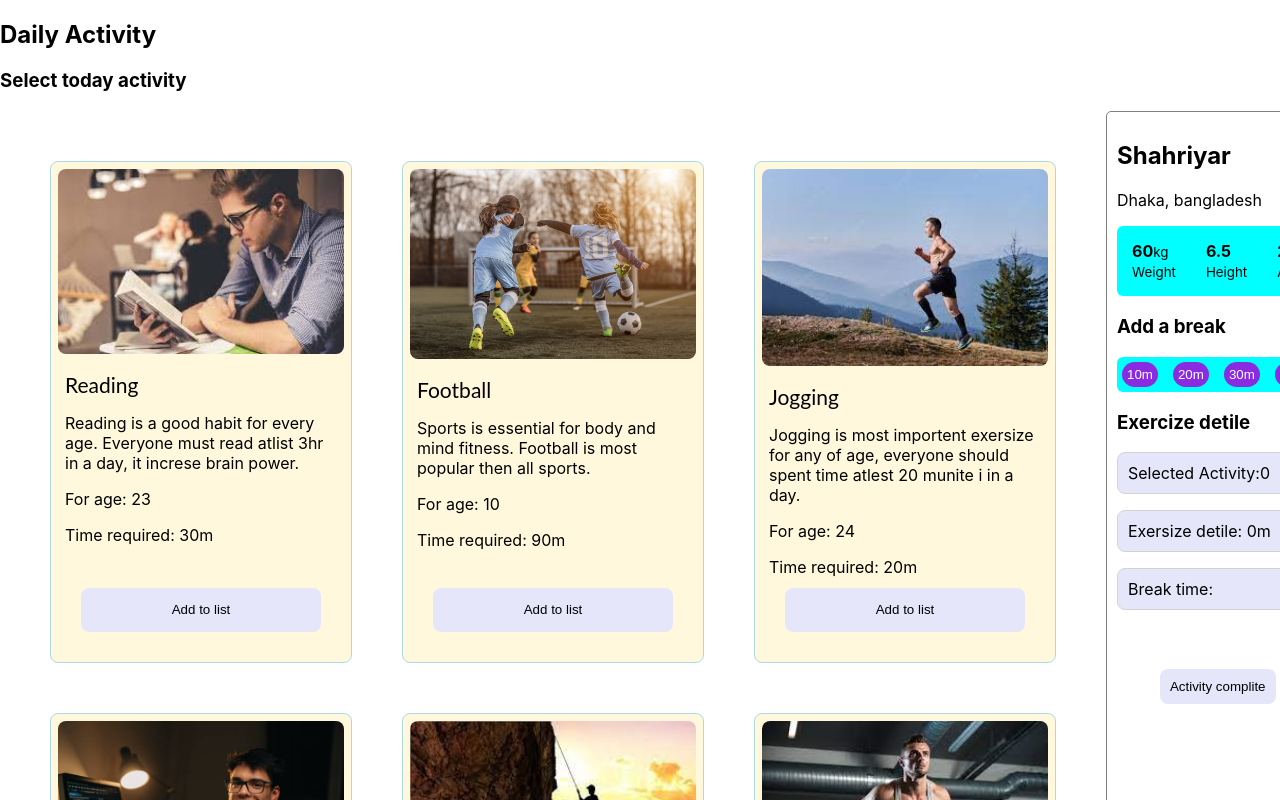
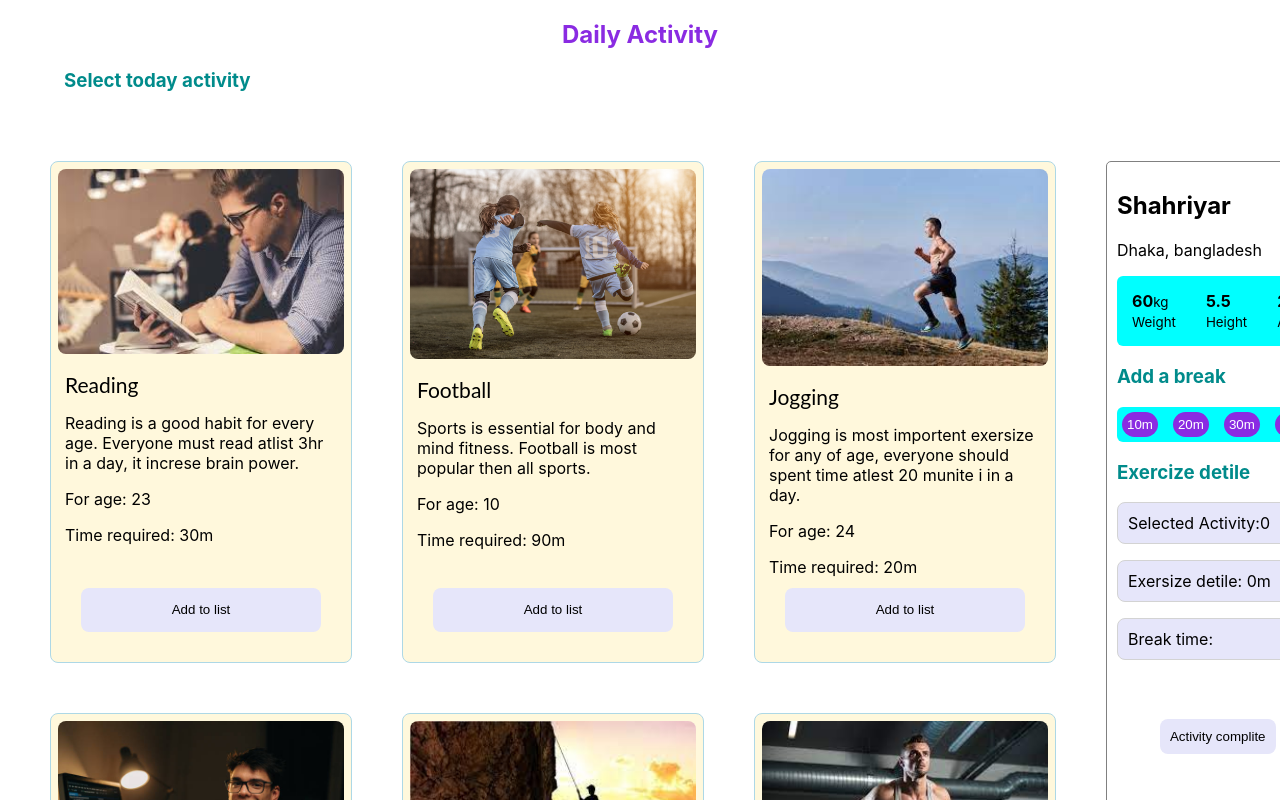
Before and after one commit to Shahriyar001/daily-activity, a React (Create React App) app: page / in a window 1280 px wide. Shown: the top 800 px of the page. Built offline with nearby package versions, Linux system fonts and the light colour scheme.

Commit message:
final commit

```diff
--- a/src/Componant/Cart/Cart.css
+++ b/src/Componant/Cart/Cart.css
@@ -1,9 +1,14 @@
+h3 {
+    color: darkcyan;
+}
+
 .cart {
     border: 1px solid gray;
     border-radius: 5px;
     height: 1050px;
     padding: 10px;
     margin-right: 15px;
+    margin-top: 50px;
 }
 
 @media screen and (max-width:1100px) {
--- a/src/Componant/Cart/Cart.js
+++ b/src/Componant/Cart/Cart.js
@@ -18,7 +18,7 @@ const Cart = ({ data }) => {
                 <p>Dhaka, bangladesh</p>
                 <div className='personal-info'>
                     <p><b>60</b><small>kg</small> <br /> <small>Weight</small></p>
-                    <p><b>6.5</b><br /><small>Height</small></p>
+                    <p><b>5.5</b><br /><small>Height</small></p>
                     <p><b>25</b><small>yrs</small> <br />
                         <small>Age</small></p>
                 </div>
--- a/src/Componant/Header/Header.css
+++ b/src/Componant/Header/Header.css
@@ -0,0 +1,4 @@
+h1 {
+    color: blueviolet;
+    text-align: center;
+}
--- a/src/Componant/Home/Home.css
+++ b/src/Componant/Home/Home.css
@@ -1,3 +1,8 @@
+.selection-part {
+    color: darkcyan;
+    margin-left: 5%;
+}
+
 .home-container {
     display: grid;
     grid-template-columns: 3fr 1fr;
--- a/src/Componant/Home/Home.js
+++ b/src/Componant/Home/Home.js
@@ -22,7 +22,7 @@ const Home = () => {
 
     return (
         <div>
-            <h3>Select today activity</h3>
+            <h3 className='selection-part'>Select today activity</h3>
             <div className='home-container'>
                 <div className='active-side'>
                     {
```
